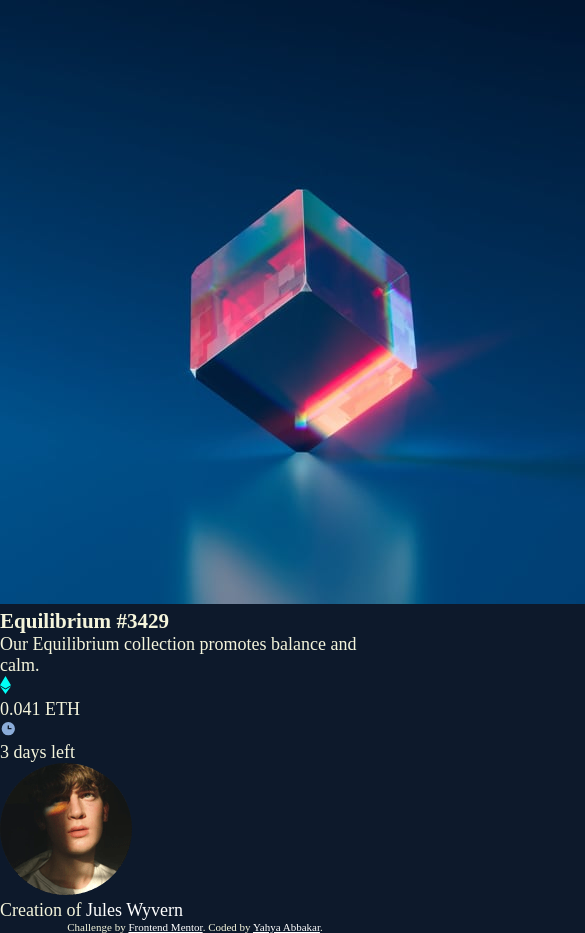
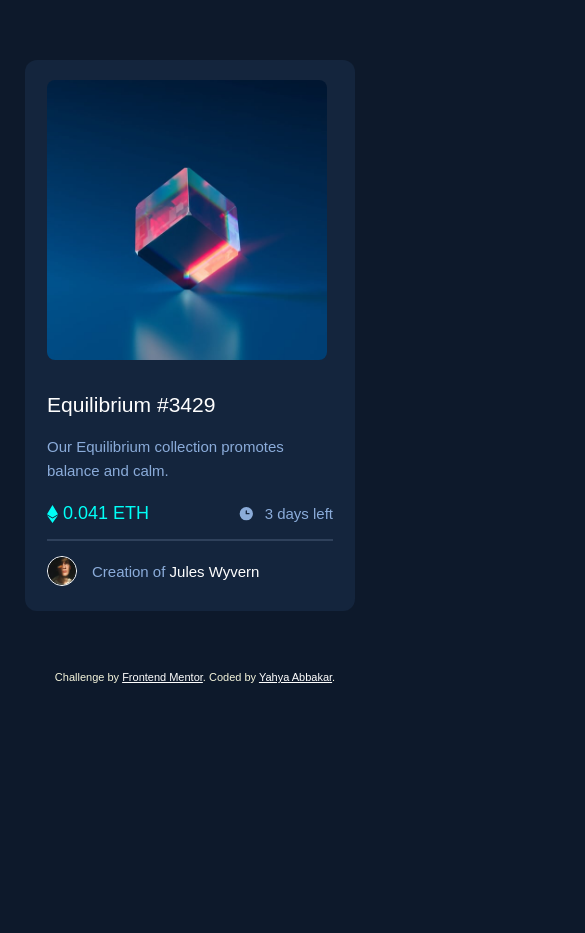
Before and after one commit to Yahyaabbakar92/nft_preview_card_component, a plain HTML site: page index.html in a window 390 px wide. Shown: the whole page, 585 px wide, since content can reach past the window. After the commit the page ends 844 px from the top, so only its background shows below. Drawn offline with Linux system fonts and the light colour scheme.

Commit message:
Added all styles for inactive mobile display

```diff
--- a/style.css
+++ b/style.css
@@ -8,4 +8,91 @@ body {
     font-size: 18px;
     background-color: hsl(217, 54%, 11%);
     color: beige;
+    font-family: 'Outfit', sans-serif;
 }
+
+.card {
+    background-color: hsl(216, 50%, 16%);
+    max-width: 330px;
+    border-radius: 12px;
+    margin: 60px 25px;
+}
+
+.pic {
+    max-width: 330px;
+    max-height: 330px;
+}
+
+.hero {
+    max-width: 280px;
+    max-height: 280px;
+    margin: 20px 22px 0px 22px;
+    border-radius: 8px;
+}
+
+.content {
+    margin-left: 22px;
+    margin-right: 22px;
+}
+
+.title {
+    color: hsl(0, 0%, 100%);
+    font-weight: 400;
+    padding-top: 28px;
+}
+
+.description {
+    color: hsl(215, 51%, 70%);
+    font-weight: 300;
+    font-size: 15px;
+    line-height: 1.6;
+    padding-top: 18px;
+}
+
+.box1 {
+    display: flex;
+    flex-direction: row;
+    justify-content: space-between;
+    padding-top: 20px;
+    padding-bottom: 15px;
+    border-bottom: hsl(215, 32%, 27%) solid 2px;
+}
+
+.ethereum {
+    display: flex;
+    align-items: center;
+    color: hsl(178, 100%, 50%)
+}
+
+.iconethereum {
+    padding-right: 5px;
+}
+
+.time {
+    display: flex;
+    align-items: center;
+    color: hsl(215, 51%, 70%);
+    font-weight: 300;
+    font-size: 15px;
+}
+
+.iconclock {
+    padding-right: 10px;
+}
+
+.box2 {
+    display: flex;
+    align-items: center;
+    color: hsl(215, 51%, 70%);
+    font-size: 15px;
+    gap: 15px;
+    padding-top: 15px;
+    padding-bottom: 25px;
+}
+
+.avatar {
+    max-width: 30px;
+    max-height: 30px;
+    border: white solid 1px;
+    border-radius: 50%;
+}
```
